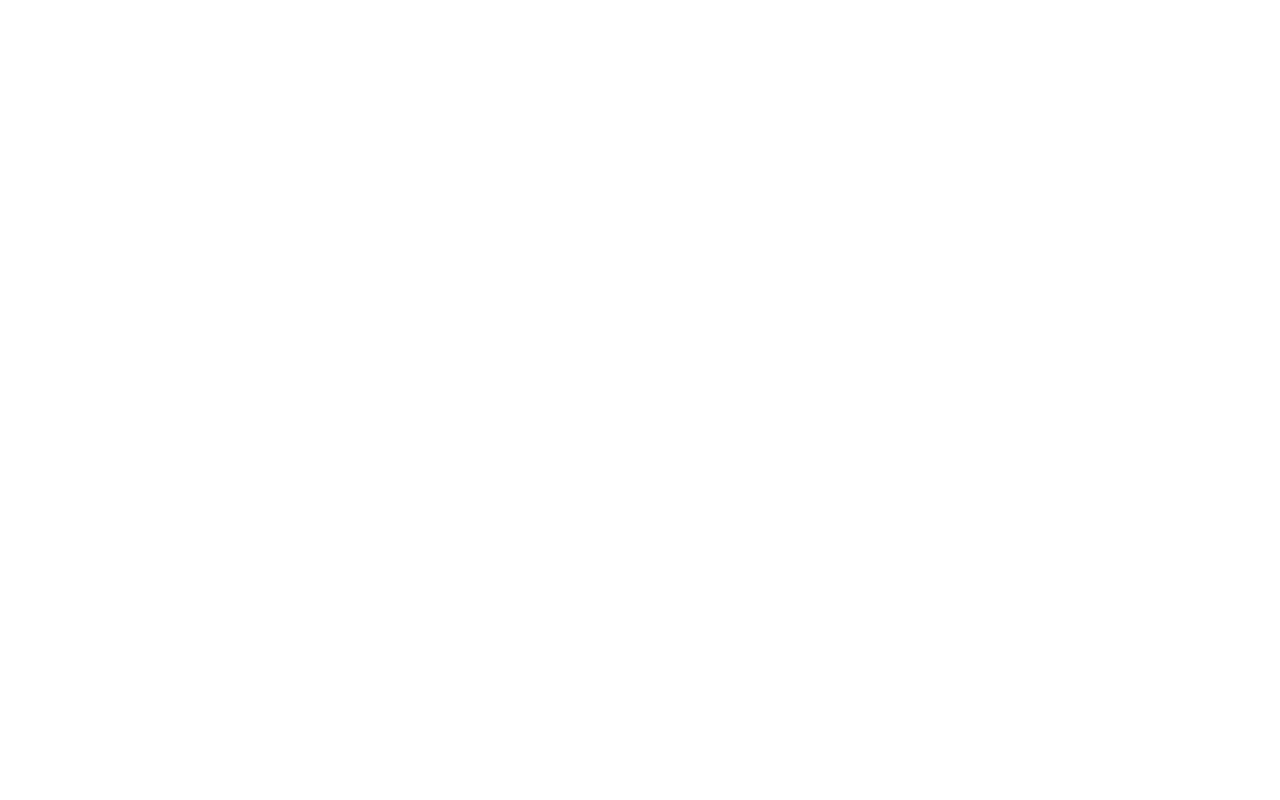
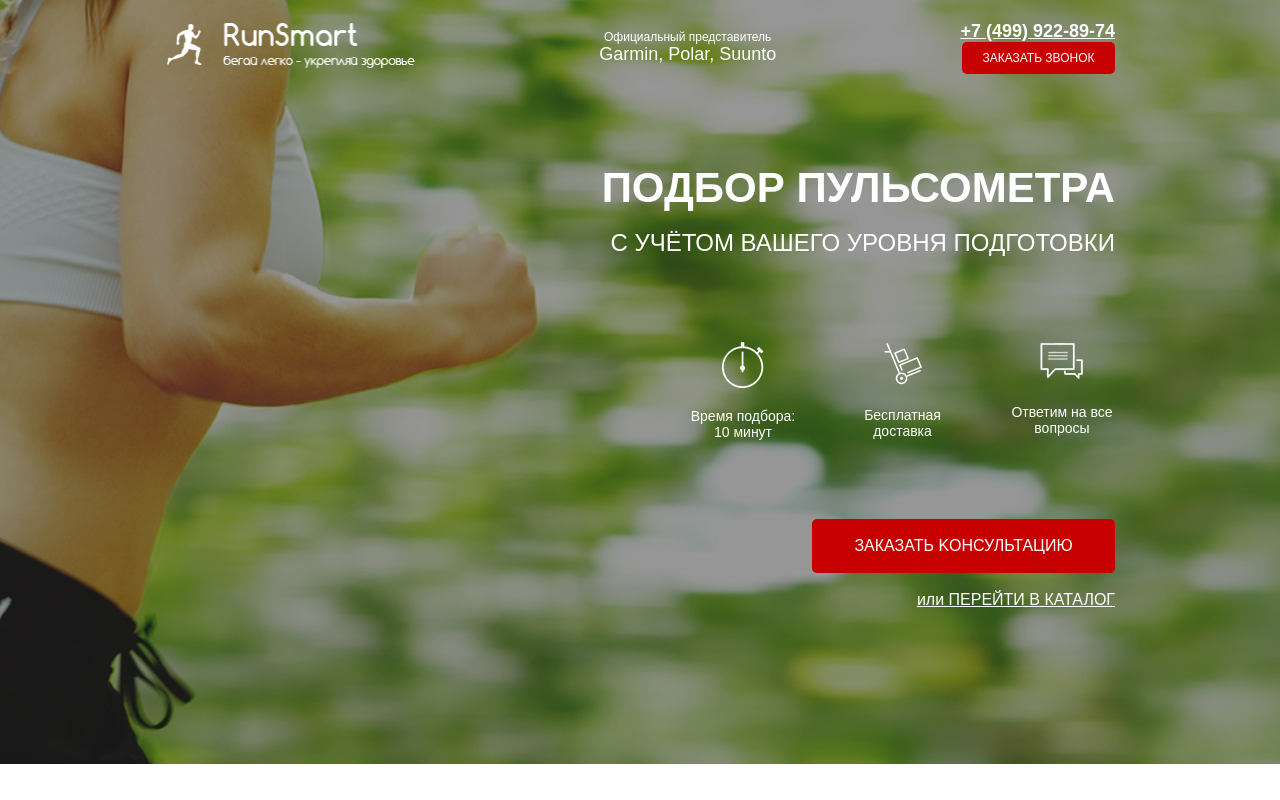
Before and after one commit to kknuy/module33, a plain HTML site: page src/index.html in a window 1280 px wide. Drawn offline with Linux system fonts and the light colour scheme.

Commit message:
Add block style files

```diff
--- a/src/index.html
+++ b/src/index.html
@@ -5,8 +5,53 @@
     <meta http-equiv="X-UA-Compatible" content="IE=edge">
     <meta name="viewport" content="width=device-width, initial-scale=1.0">
     <title>Pulse</title>
+    <link rel="stylesheet" href="css/style.min.css">
 </head>
 <body>
 
+    <div class="promo">
+        <div class="container">
+            <div class="header">
+                <a  href="#" class="header__logo">
+                    <img src="logo/logo.png" alt="logo">
+                </a>
+                <div class="header__official">
+                    Официальный представитель
+                    <span>Garmin, Polar, Suunto</span>
+                </div>
+                <div class="header__contacts">
+                    <a href="tel:+74999228974" class="header__phone">+7 (499) 922-89-74</a>
+                <button class="button">заказать звонок</button>
+                </div>
+            </div>
+            <div class="promo__wrapper">
+                <h1 class="promo__header">Подбор пульсометра</h1>
+                <h2 class="promo__subheader">с учётом Вашего уровня подготовки</h2>
+                <div class="promo__icons">
+                    <div class="promo__icon">
+                        <img src="icon/watch.png" alt="#">
+                        Время подбора:
+                        10 минут
+                    </div>
+                    <div class="promo__icon">
+                        <img src="icon/cartpng.png" alt="#">
+                        Бесплатная
+                        доставка
+                    </div>
+                    <div class="promo__icon">
+                        <img src="icon/messages.png" alt="#">
+                        Ответим
+                        на все вопросы
+                        </div>
+                </div>
+                <button class="button button_main">заказать KОНСУЛЬТАЦИЮ</button>
+                <div  class="promo__link">
+                    или <a href="">ПЕРЕЙТИ В КАТАЛОГ</a>
+                </div>
+            </div>
+            </div>
+    </div>
+
+
 </body>
 </html>
--- /dev/null
+++ b/src/scss/base/_variable.scss
@@ -0,0 +1 @@
+$red: #C70101
--- /dev/null
+++ b/src/scss/blocks/_button.scss
@@ -0,0 +1,20 @@
+.button{
+    display: block;
+    width: 153px;
+    height: 32px;
+    background: $red;
+    border-radius: 5px;
+    border: none;
+    font-weight: 500;
+    font-size: 12px;
+    text-transform: uppercase;
+    color: #FFFFFF;
+    cursor: pointer;
+    &_main{
+        margin-top: 79px;
+        width: 303px;
+        height: 54px;
+        font-size: 16px;
+        text-transform: uppercase;
+    }
+}
--- /dev/null
+++ b/src/scss/blocks/_header.scss
@@ -0,0 +1,37 @@
+.header{
+    display: flex;
+    justify-content: space-between;
+    align-items: center;
+    &__logo {
+        width: 250px;
+        img{
+            width: 100%;
+        }
+    }
+    &__official {
+        text-align: center;
+        font-weight: 500;
+        font-size: 12px;
+        color: #FFFFFF;
+        span{
+            display: block;
+            font-size: 18px;
+        }
+    }
+    &__phone{
+        display: block;
+        font-weight: 700;
+        font-size: 18px;
+        text-align: right;
+        color: #FFFFFF;
+        &:hover{
+            color:#FFFFFF;
+            text-decoration: none;
+        }
+    }
+    &__contacts{
+        display: flex;
+        flex-direction: column;
+        align-items: flex-end;
+    }
+}
--- /dev/null
+++ b/src/scss/blocks/_promo.scss
@@ -0,0 +1,56 @@
+.promo{
+    min-height: 650px;
+    padding: 21px 0 93px 0;
+    background: url("../img/bg.jpg") center center/cover no-repeat;
+    &__wrapper{
+        display: flex;
+        margin-top: 90px;
+        flex-direction: column;
+        align-items: flex-end;
+    }
+    &__header{
+        margin: 0;
+        font-weight: 700;
+        font-size: 42px;
+        text-transform: uppercase;
+        color: #FFFFFF;
+    }
+    &__subheader{
+        margin-top: 17px;
+        font-weight: 500;
+        font-size: 24px;
+        text-transform: uppercase;
+        color: #FFFFFF;
+    }
+    &__icons{
+        margin-top: 65px;
+        width: 425px;
+        display: flex;
+        justify-content: space-between;
+    }
+    &__icon{
+        width: 106px;
+        text-align: center;
+        font-weight: 500;
+        font-size: 14px;
+        text-align: center;
+        color: #FFFFFF;
+        img{
+            display: block;
+            margin: 0 auto;
+            margin-bottom: 20px;
+        }
+    }
+    &__link{
+        margin-top: 18px;
+        color:#FFFFFF;
+        font-size: 16px;
+        font-weight: 500;
+        text-decoration: underline;
+        a{
+            color:#FFFFFF;
+            text-decoration: underline;
+        }
+
+    }
+}
--- a/src/scss/style.scss
+++ b/src/scss/style.scss
@@ -0,0 +1,22 @@
+@import "base/variable";
+
+.container{
+    max-width: 950px;
+    margin: 0 auto;
+    padding: 0;
+}
+
+body{
+    margin: 0;
+    padding: 0;
+}
+
+*{
+    font-family: "MuseoModerno", sans-serif;
+}
+
+@import 'blocks/promo';
+
+@import 'blocks/header';
+
+@import 'blocks/button'
```
Also changed, not shown: src/css/style.min.css (added), src/scss/_variable.scss (deleted), src/scss/base/_mixin.scss (added).
